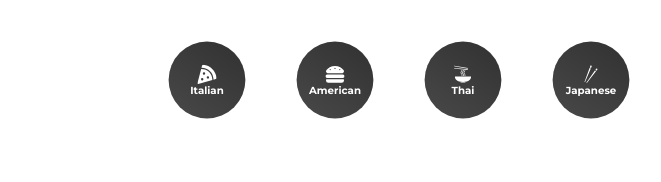
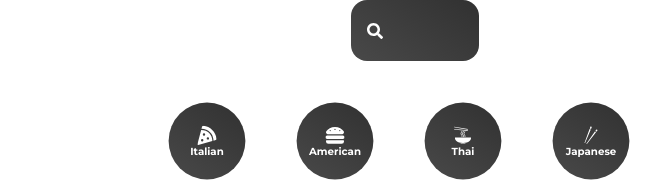
Before and after one commit to Hamidjon03/Recipe_App_In_React, a React (Create React App) app: page / in a window 1280 px wide. Shown: the top 182 px of the page, without its empty margins (225-886 px from the left). Built offline with nearby package versions, Linux system fonts and the light colour scheme; no server answers; the HTML template or start-up script is replaced by a standard one; a web font is replaced by a local one.

Commit message:
added search function 1:44

```diff
--- a/src/App.js
+++ b/src/App.js
@@ -1,10 +1,12 @@
 import Pages from "./pages/Pages"
 import Category from "./components/Category";
+import Search from "./components/Search";
 import {BrowserRouter} from 'react-router-dom'
 
 function App() {
   return (
     <BrowserRouter>
+      <Search />
       <Category />
       <Pages />
     </BrowserRouter>
--- /dev/null
+++ b/src/components/Search.jsx
@@ -0,0 +1,54 @@
+import styled from "styled-components";
+import {useState} from 'react';
+import {FaSearch} from 'react-icons/fa';
+import {useNavigate} from 'react-router-dom';
+
+function Search() {
+  const [input, setInput] = useState("");
+  const navigate = useNavigate()
+
+  const submitHandler = (e) => {
+    e.preventDefault();
+    navigate("/searched/"+input);
+  }
+  return (
+    <FormStyle onSubmit={submitHandler}>
+      <div>
+        <FaSearch></FaSearch>
+        <input
+          onChange={(e) => setInput(e.target.value)}
+          type="text"
+          value={input}/>
+      </div>
+    </FormStyle>
+  );
+}
+
+const FormStyle = styled.form`
+  margin: 0rem 20rem;
+  div {
+    width: 100%;
+    position: relative;
+  }
+  input {
+    border: none;
+    background: linear-gradient(35deg, #494949, #313131);
+    font-size: 1.5rem;
+    color: white;
+    padding: 1rem 3rem;
+    border: none;
+    border-radius: 1rem;
+    outline: none;
+    width: 100%;
+  }
+
+  svg {
+    position: absolute;
+    top: 50%;
+    left: 0%;
+    transform: translate(100%, -50%);
+    color: white;
+  }
+`;
+
+export default Search
--- a/src/pages/Pages.jsx
+++ b/src/pages/Pages.jsx
@@ -2,12 +2,14 @@
 import Cuisine from "./Cuisine";
 import React from "react";
 import { Route, Routes } from "react-router-dom";
+import Searched from "./Searched";
 
 function Pages() {
   return (
       <Routes>
         <Route path="/" element={<Home />} />
         <Route path="/cuisine/:type" element={<Cuisine />} />
+        <Route path="/searched/:search" element={<Searched/>} />
       </Routes>
   );
 }
--- /dev/null
+++ b/src/pages/Searched.jsx
@@ -0,0 +1,59 @@
+import {useState, useEffect} from 'react';
+import {useParams} from 'react-router-dom';
+import styled from 'styled-components';
+
+function Searched() {
+  const [searchedRecipes, setSearchedRecipes] = useState([])
+  let params = useParams()
+
+
+  const getSearched = async (name) => {
+    const data = await fetch(
+      `https://api.spoonacular.com/recipes/complexSearch?apiKey=${process.env.REACT_APP_API_KEY}&query=${name}`
+    );
+    const recipes = await data.json();
+    setSearchedRecipes(recipes.results);
+  };
+
+  useEffect(() => {
+    getSearched(params.search);
+  }, [params.search]);
+
+
+  return (
+    <Grid>
+      {searchedRecipes.map((item) => {
+        return(
+          <Card key={item.id}>
+            <img src={item.image} alt={item.title} />
+          </Card>
+        )
+      })}
+    </Grid>
+  )
+}
+
+
+const Grid = styled.div`
+  display: grid;
+  grid-template-columns: repeat(auto-fit, minmax(20rem, 1fr));
+  grid-gap: 3rem;
+`;
+
+const Card = styled.div`
+  img {
+    width: 100%;
+    border-radius: 2rem;
+  }
+
+  a {
+    text-decoration: none;
+  }
+
+  h4 {
+    text-align: center;
+    padding: 1rem;
+  }
+`;
+
+export default Searched
```
Also changed, not shown: 1 other file (tests, documents, lock files or other folders).
